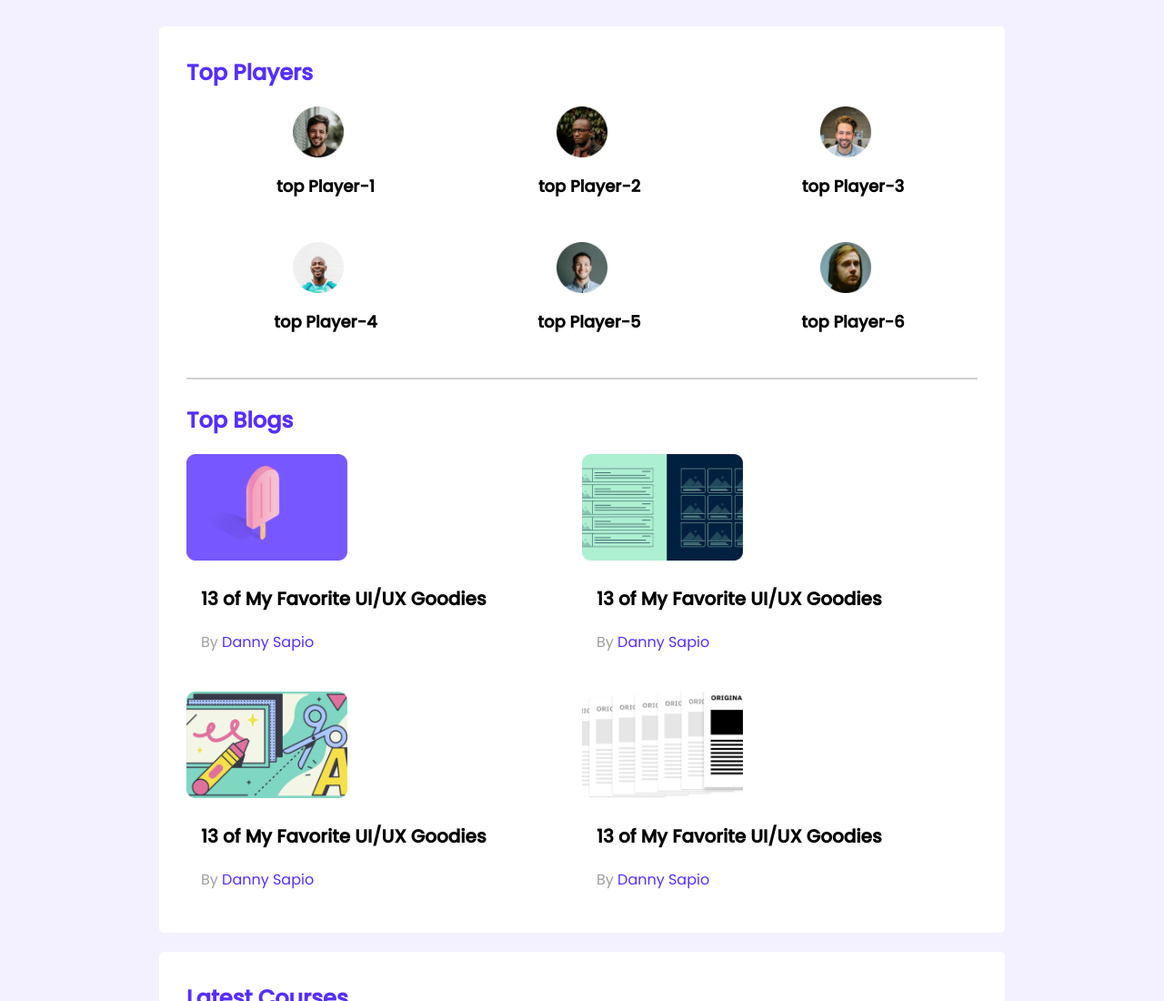
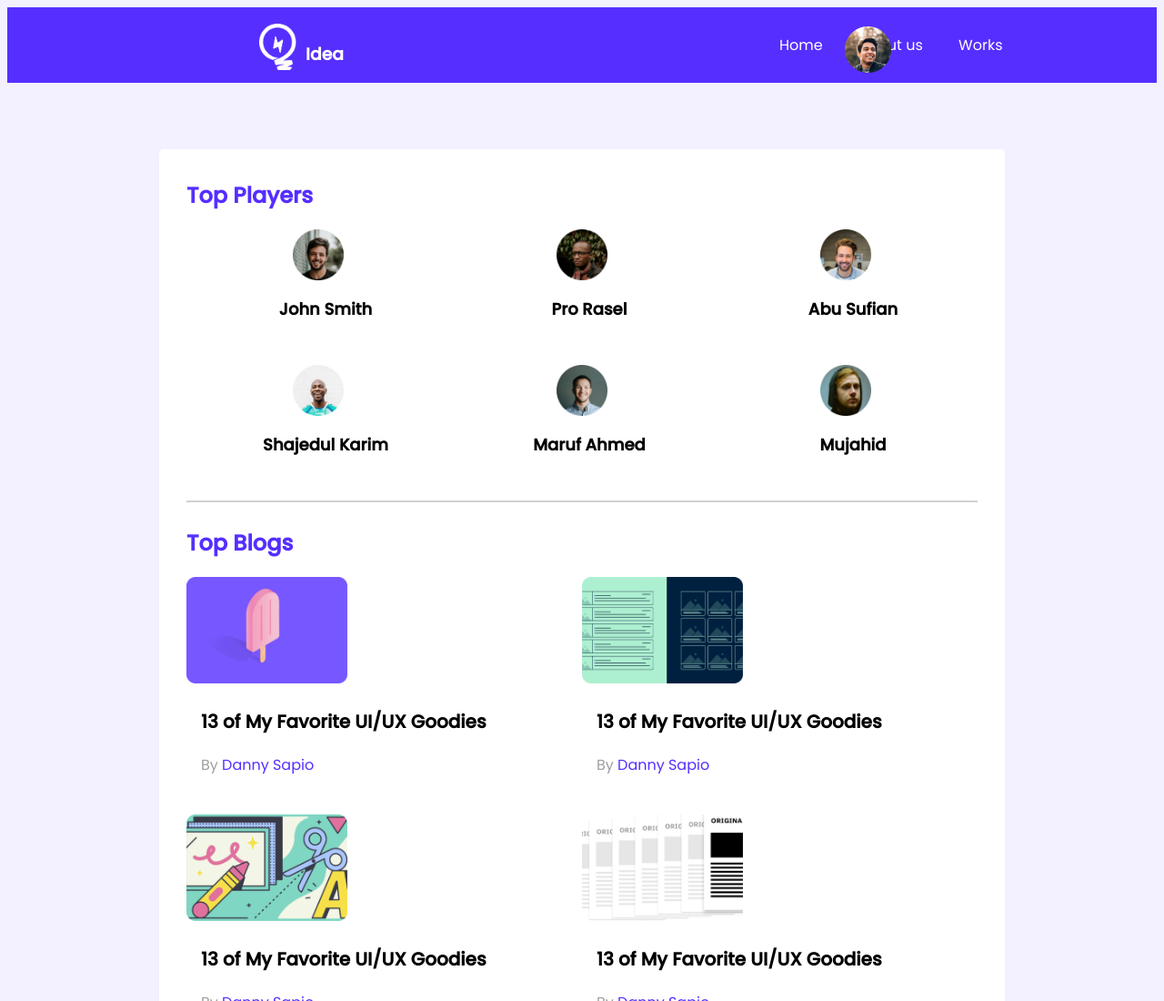
Before and after one commit to sadiafrin/leader-board-css3, a plain HTML site: page index.html in a window 1280 px wide. Shown: the top 1100 px of the page at 91% size. Drawn offline with Linux system fonts and the light colour scheme; a web font is replaced by a local one.

Commit message:
nav ready

```diff
--- a/index.html
+++ b/index.html
@@ -13,7 +13,21 @@
 <body>
     <!-- header start -->
     <header>
+        <section class="nav">
+           <div class="idea">
+               <img src="images/icons/logo.png" alt="">
+               <h3>Idea</h3>
+           </div>
+         <nav>
+             <a href="">Home</a>
+             <a href="">About us</a>
+             <a href="">Works</a>
 
+        </nav>
+        <div class="nav-img">
+            <img src="images/icons/profile.png" alt="">
+        </div>
+    </section>
     </header>
     <!-- header end -->
     <main>
@@ -25,27 +39,27 @@
                     <!-- .player*6>img[src="images/players/player-$.png"]+h3{top Player-$} -->
                     <div class="player">
                         <img src="images/players/player-1.png" alt="">
-                        <h3 class="player-name">top Player-1</h3>
+                        <h3 class="player-name">John Smith</h3>
                     </div>
                     <div class="player">
                         <img src="images/players/player-2.png" alt="">
-                        <h3 class="player-name">top Player-2</h3>
+                        <h3 class="player-name">Pro Rasel</h3>
                     </div>
                     <div class="player">
                         <img src="images/players/player-3.png" alt="">
-                        <h3 class="player-name">top Player-3</h3>
+                        <h3 class="player-name">Abu Sufian</h3>
                     </div>
                     <div class="player">
                         <img src="images/players/player-4.png" alt="">
-                        <h3 class="player-name">top Player-4</h3>
+                        <h3 class="player-name">Shajedul Karim</h3>
                     </div>
                     <div class="player">
                         <img src="images/players/player-5.png" alt="">
-                        <h3 class="player-name">top Player-5</h3>
+                        <h3 class="player-name">Maruf Ahmed</h3>
                     </div>
                     <div class="player">
                         <img src="images/players/player-6.png" alt="">
-                        <h3 class="player-name">top Player-6</h3>
+                        <h3 class="player-name">Mujahid</h3>
                     </div>
 
                 </div>
--- a/styles/style.css
+++ b/styles/style.css
@@ -2,6 +2,48 @@
 @import url('https://fonts.googleapis.com/css2?family=Dancing+Script&family=Luxurious+Roman&family=Moon+Dance&family=Poppins:ital,wght@0,400;0,500;1,500&family=Roboto+Slab&family=The+Nautigal:wght@400;700&display=swap');
 
 /* common styles or utilities*/
+ /*-------
+    nav
+  ------*/
+  .idea img{
+
+  }
+  .idea h3{
+      margin-left: 10px;
+      color:#FFFFFF;
+  }
+  .idea{
+    position: absolute;
+    width: 41px;
+    height: 51px;
+    left: 285px;
+    top: 26px;
+  }
+  .idea{
+      display:flex;
+  }
+  .nav{
+      background-color: #562EFF;
+      padding:29px;
+      margin-bottom: 52px;
+
+  }
+  nav a{
+      text-decoration: none;
+      font-size: 16px;
+      margin-right:35px;
+      color:#FFFFFF;
+      position: relative;
+      left: 820px;
+      align-items:
+  }
+ .nav-img{
+    position: absolute;
+    right: 300px;
+    top: 29px;
+  }
+
+
 body{
     font-family: 'Poppins', sans-serif;
     background: #F3F1FF;
@@ -50,6 +92,7 @@ hr{
     margin-left: 16px;
     font-size: 18px;
 }
+
     /* -----------------------
         top blog styles
     ---------------------- */
```
